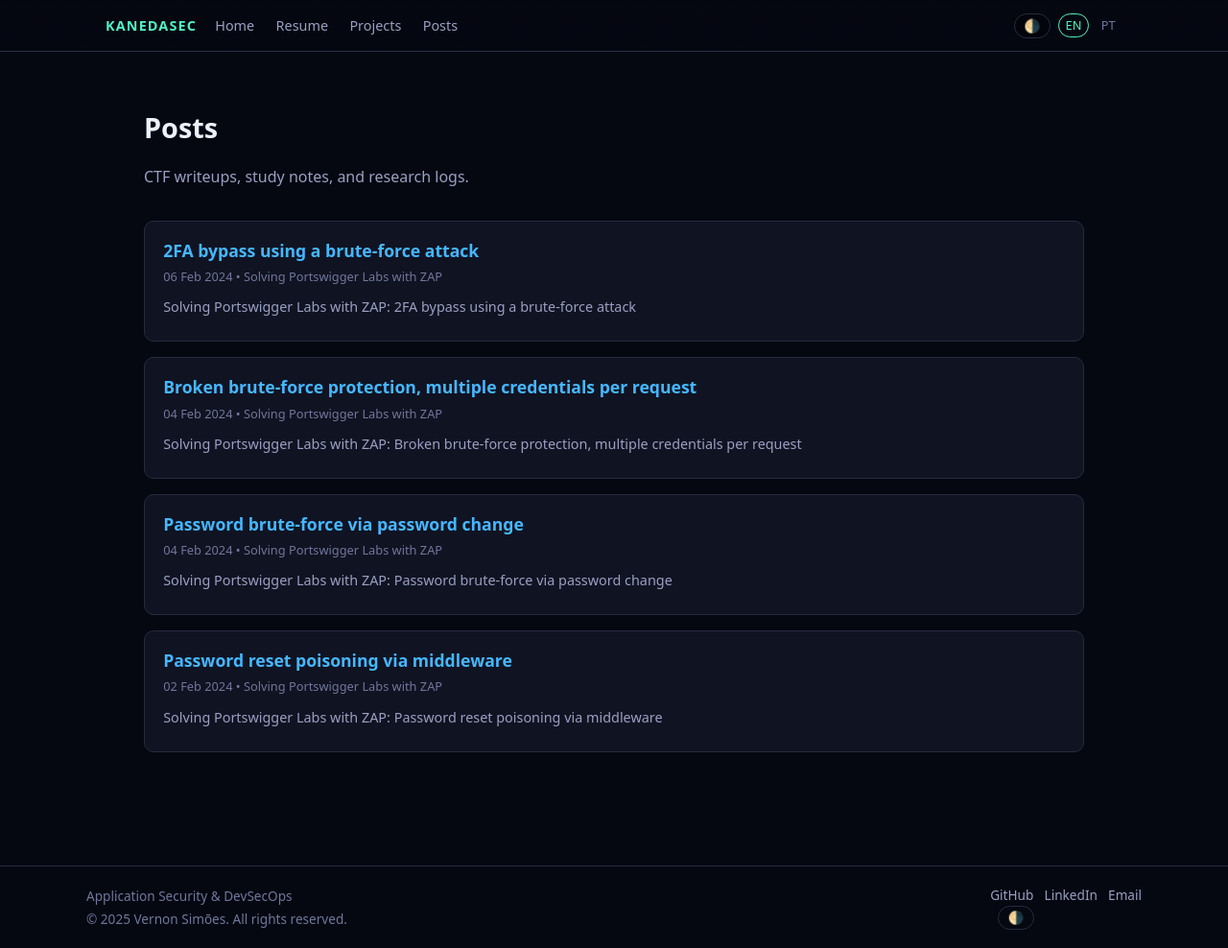
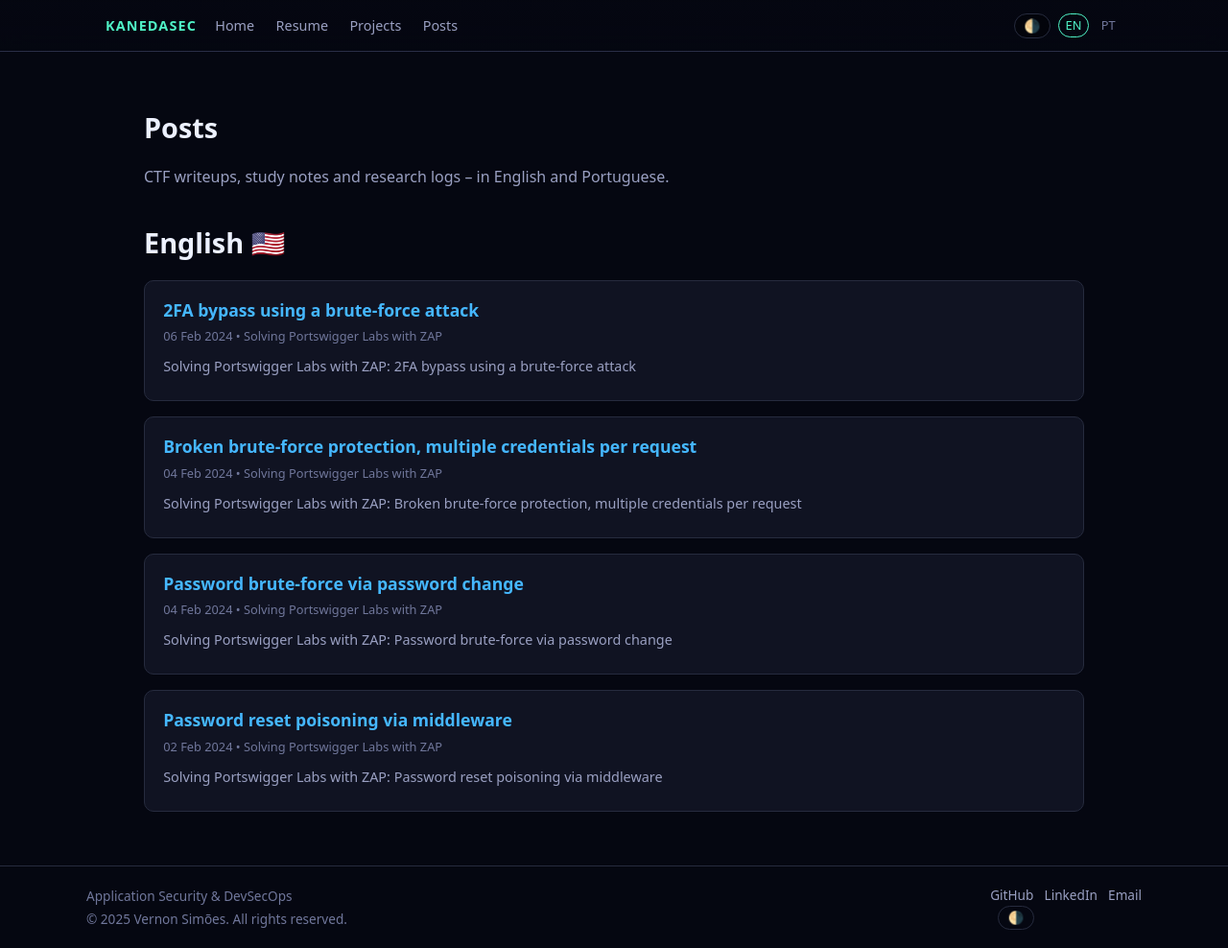
Before and after one commit to kanedasec/kanedasec.github.io, a Jekyll site: the page built from posts.md, in a window 1280 px wide and 988 px high. Shown: the whole window at 96% size. Built offline with Jekyll 4.4.1, drawn with Linux system fonts in a browser that asks for light colours.

Commit message:
posts update

```diff
--- a/_data/home.yml
+++ b/_data/home.yml
@@ -1,7 +1,7 @@
 en:
   hero:
     kicker: "Senior Application Security Engineer"
-    title: "I help teams ship secure, resilient and observable software."
+    title: "I help teams ship secure software."
     subtitle: >
       Application Security and DevSecOps engineer focused on secure SDLC, threat modeling,
       security automation and governance of risks and controls in high-impact systems.
@@ -62,7 +62,7 @@ en:
 pt:
   hero:
     kicker: "Engenheiro Sênior de Segurança de Aplicações"
-    title: "Ajudo times a entregar software seguro, resiliente e observável."
+    title: "Ajudo times a entregar software seguro."
     subtitle: >
       Engenheiro de AppSec e DevSecOps focado em SSDLC, modelagem de ameaças, automação de
       segurança e governança de riscos e controles em sistemas de alto impacto.
--- a/assets/css/main.css
+++ b/assets/css/main.css
@@ -786,6 +786,7 @@ a:hover {
   overflow: hidden;
   border: 2px solid var(--accent-secondary);
   box-shadow: 0 0 18px rgba(69, 183, 255, 0.3);
+   margin-left: 85px;
 }
 
 .hero__avatar-img {
--- a/posts.md
+++ b/posts.md
@@ -10,36 +9,73 @@ permalink: /posts/
     <header class="section-header">
       <h1 class="section__title">Posts</h1>
       <p class="section__text">
-        CTF writeups, study notes, and research logs.
+        CTF writeups, study notes and research logs – in English and Portuguese.
       </p>
     </header>
 
-    {% assign lang_posts = site.posts | where: "lang", "en" | sort: "date" | reverse %}
+    {% assign en_posts = site.posts | where: "lang", "en" | sort: "date" | reverse %}
+    {% assign pt_posts = site.posts | where: "lang", "pt" | sort: "date" | reverse %}
 
-    <div class="post-list">
-      {% for post in lang_posts %}
-        <article class="post-card">
-          <h2 class="post-card__title">
-            <a href="{{ post.url | relative_url }}">{{ post.title }}</a>
-          </h2>
-          <p class="post-card__meta">
-            <span>{{ post.date | date_to_string }}</span>
-            {% if post.category %}
-              • <span>{{ post.category }}</span>
+    {% if en_posts.size > 0 %}
+      <h2 class="section__title" style="margin-top: 2rem;">English 🇺🇸</h2>
+      <div class="post-list">
+        {% for post in en_posts %}
+          <article class="post-card">
+            <h3 class="post-card__title">
+              <a href="{{ post.url | relative_url }}">{{ post.title }}</a>
+            </h3>
+            <p class="post-card__meta">
+              <span>{{ post.date | date_to_string }}</span>
+              {% if post.category %}
+                • <span>{{ post.category }}</span>
+              {% endif %}
+            </p>
+            {% if post.excerpt %}
+              <p class="post-card__excerpt">
+                {{ post.excerpt | strip_html | truncate: 180 }}
+              </p>
             {% endif %}
-          </p>
-          {% if post.excerpt %}
-            <p class="post-card__excerpt">{{ post.excerpt | strip_html | truncate: 180 }}</p>
-          {% endif %}
-          {% if post.tags %}
-            <ul class="post-card__tags">
-              {% for tag in post.tags %}
-                <li class="tag-chip">{{ tag }}</li>
-              {% endfor %}
-            </ul>
-          {% endif %}
-        </article>
-      {% endfor %}
-    </div>
+            {% if post.tags %}
+              <ul class="post-card__tags">
+                {% for tag in post.tags %}
+                  <li class="tag-chip">{{ tag }}</li>
+                {% endfor %}
+              </ul>
+            {% endif %}
+          </article>
+        {% endfor %}
+      </div>
+    {% endif %}
+
+    {% if pt_posts.size > 0 %}
+      <h2 class="section__title" style="margin-top: 2rem;">Português 🇧🇷</h2>
+      <div class="post-list">
+        {% for post in pt_posts %}
+          <article class="post-card">
+            <h3 class="post-card__title">
+              <a href="{{ post.url | relative_url }}">{{ post.title }}</a>
+            </h3>
+            <p class="post-card__meta">
+              <span>{{ post.date | date_to_string }}</span>
+              {% if post.category %}
+                • <span>{{ post.category }}</span>
+              {% endif %}
+            </p>
+            {% if post.excerpt %}
+              <p class="post-card__excerpt">
+                {{ post.excerpt | strip_html | truncate: 180 }}
+              </p>
+            {% endif %}
+            {% if post.tags %}
+              <ul class="post-card__tags">
+                {% for tag in post.tags %}
+                  <li class="tag-chip">{{ tag }}</li>
+                {% endfor %}
+              </ul>
+            {% endif %}
+          </article>
+        {% endfor %}
+      </div>
+    {% endif %}
   </div>
 </section>
```
Also changed, not shown: other parts of posts.md (+0 -1 lines), _layouts/post.html (+7 -1 lines).
